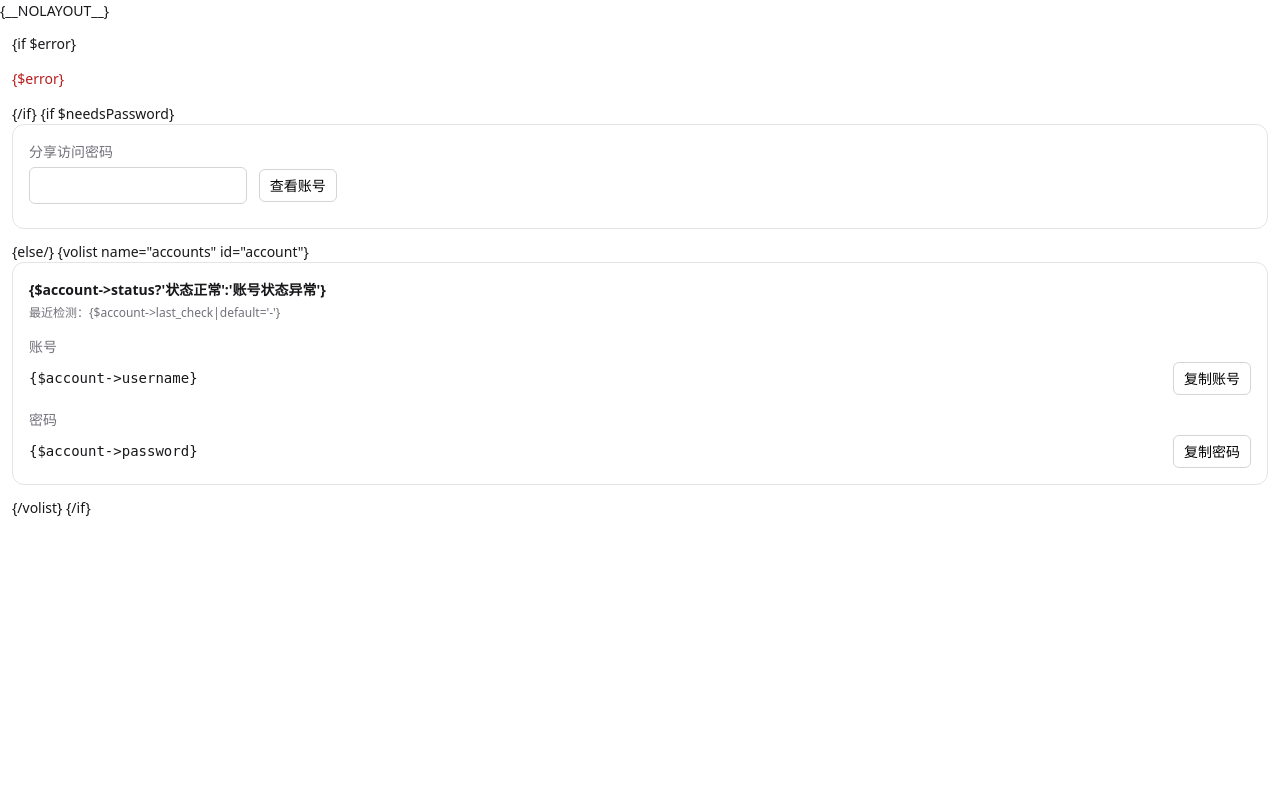
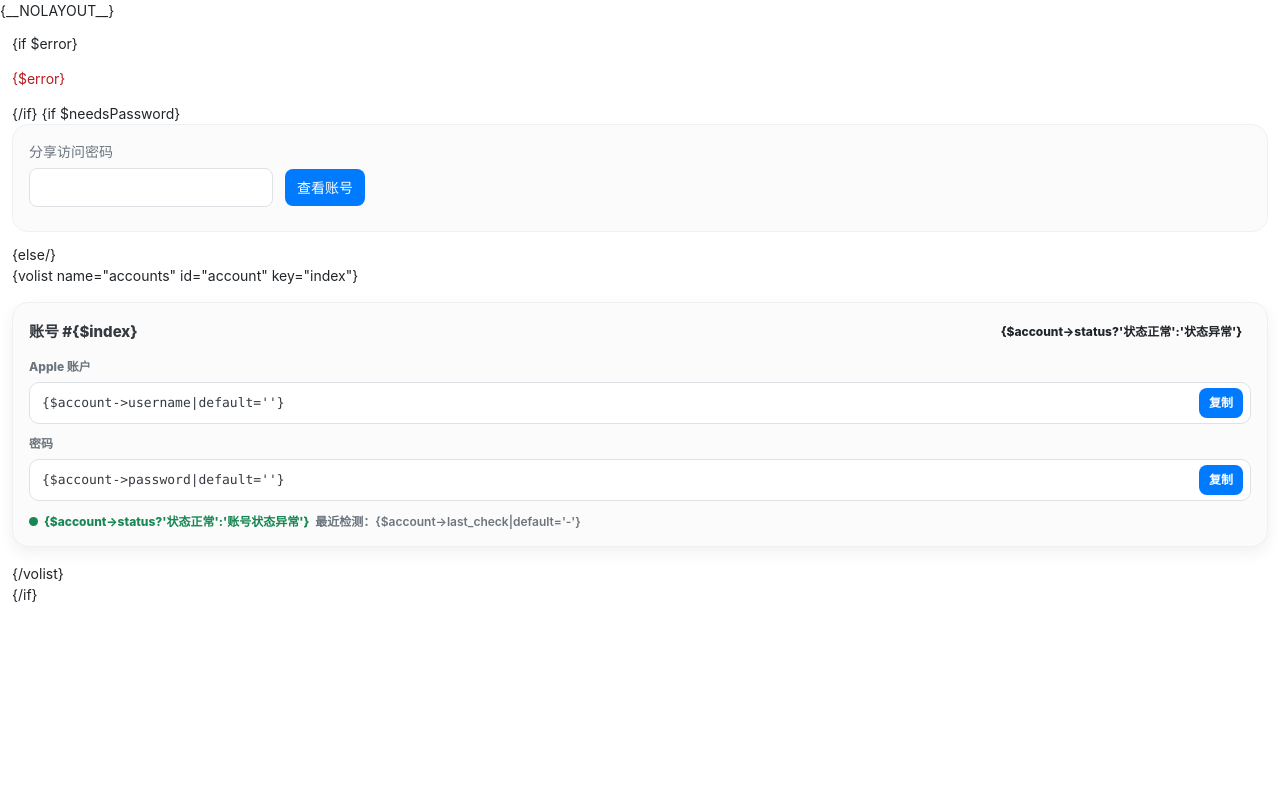
Before and after one commit to pkhosn/AppleIDAuto, a PHP site: page /view/share/embed.html in a window 1280 px wide. Run offline with PHP 8.4, Linux system fonts and the light colour scheme.

Commit message:
style: reuse standard account card styles in share embeds

```diff
--- a/public/static/css/share-embed.css
+++ b/public/static/css/share-embed.css
@@ -1,2 +1,12 @@
-*{box-sizing:border-box}body{margin:0;background:transparent;color:#18181b;font:14px/1.5 system-ui,sans-serif}main{padding:12px}.account,form{padding:16px;border:1px solid #e4e4e7;border-radius:12px;background:#fff;margin-bottom:12px}.field+.field{margin-top:14px}.field>span,label{display:block;color:#71717a;margin-bottom:5px}.field>div{display:flex;gap:12px;align-items:center;justify-content:space-between}code{font:14px/1.5 ui-monospace,monospace;overflow-wrap:anywhere;min-width:0}button,input{font:inherit}button{cursor:pointer;flex-shrink:0;background:#fff;border:1px solid #d4d4d8;border-radius:6px;padding:5px 10px}button:hover{background:#f4f4f5}input{max-width:100%;border:1px solid #d4d4d8;border-radius:6px;padding:7px;margin:0 8px 8px 0}#copy-status{margin:0;color:#52525b}[role=alert]{color:#b91c1c}
-.health{margin:0 0 4px;font-weight:600}.health-good{color:#15803d}.health-bad{color:#b91c1c}.last-check{margin:0 0 14px;color:#71717a;font-size:12px}
+*{box-sizing:border-box}
+body{margin:0;background:transparent;color:#212529;font:14px/1.5 -apple-system,BlinkMacSystemFont,"Segoe UI",Roboto,"Noto Sans SC",Arial,sans-serif}
+main{padding:12px}
+.share-account-grid{grid-template-columns:1fr}
+form{padding:16px;border:1px solid #eef1f4;border-radius:16px;background:#fbfbfc;margin-bottom:12px}
+label{display:block;color:#6c757d;margin-bottom:6px}
+form button,form input{font:inherit;border:1px solid #dee2e6;border-radius:8px;padding:8px 12px}
+form button{cursor:pointer;background:#007bff;color:#fff;border:0}
+form input{max-width:100%;margin:0 8px 8px 0;background:#fff}
+#copy-status{margin:8px 0 0;color:#6c757d;font-size:12px}
+#copy-status:empty{display:none}
+[role=alert]{color:#b91c1c}
--- a/view/share/embed.html
+++ b/view/share/embed.html
@@ -5,7 +5,8 @@
 <meta charset="utf-8">
 <meta name="viewport" content="width=device-width, initial-scale=1">
 <title>共享账号</title>
-<link rel="stylesheet" href="/static/css/share-embed.css">
+<link rel="stylesheet" href="/static/css/share-enhancements.css?v=20260903-share2">
+<link rel="stylesheet" href="/static/css/share-embed.css?v=20261029-card1">
 </head>
 <body>
 <main>
@@ -17,14 +18,25 @@
 <button type="submit">查看账号</button>
 </form>
 {else/}
-{volist name="accounts" id="account"}
-<section class="account" aria-label="共享账号">
-<p class="health {$account->status?'health-good':'health-bad'}">{$account->status?'状态正常':'账号状态异常'}</p>
-<p class="last-check">最近检测：{$account->last_check|default='-'}</p>
-<div class="field"><span>账号</span><div><code>{$account->username}</code><button type="button" class="copy" data-copy="{$account->username}">复制账号</button></div></div>
-<div class="field"><span>密码</span><div><code>{$account->password}</code><button type="button" class="copy" data-copy="{$account->password}">复制密码</button></div></div>
-</section>
+<div class="share-account-grid">
+{volist name="accounts" id="account" key="index"}
+<article class="share-account-card" aria-label="共享账号">
+<header class="share-account-card-head">
+<h2>账号 #{$index}</h2>
+<span class="share-status-badge {$account->status?'share-status-good':'share-status-bad'}">{$account->status?'状态正常':'状态异常'}</span>
+</header>
+<div class="share-value-row">
+<p class="share-value-label">Apple 账户</p>
+<div class="share-value"><span>{$account->username|default=''}</span><button class="share-copy-btn copy" type="button" data-copy="{$account->username}" aria-label="复制账号">复制</button></div>
+</div>
+<div class="share-value-row">
+<p class="share-value-label">密码</p>
+<div class="share-value"><span>{$account->password|default=''}</span><button class="share-copy-btn copy" type="button" data-copy="{$account->password}" aria-label="复制密码">复制</button></div>
+</div>
+<p class="share-account-health {$account->status?'':'share-account-health-bad'}"><i></i>{$account->status?'状态正常':'账号状态异常'}<span>最近检测：{$account->last_check|default='-'}</span></p>
+</article>
 {/volist}
+</div>
 {/if}
 <p id="copy-status" role="status" aria-live="polite"></p>
 </main>
```
